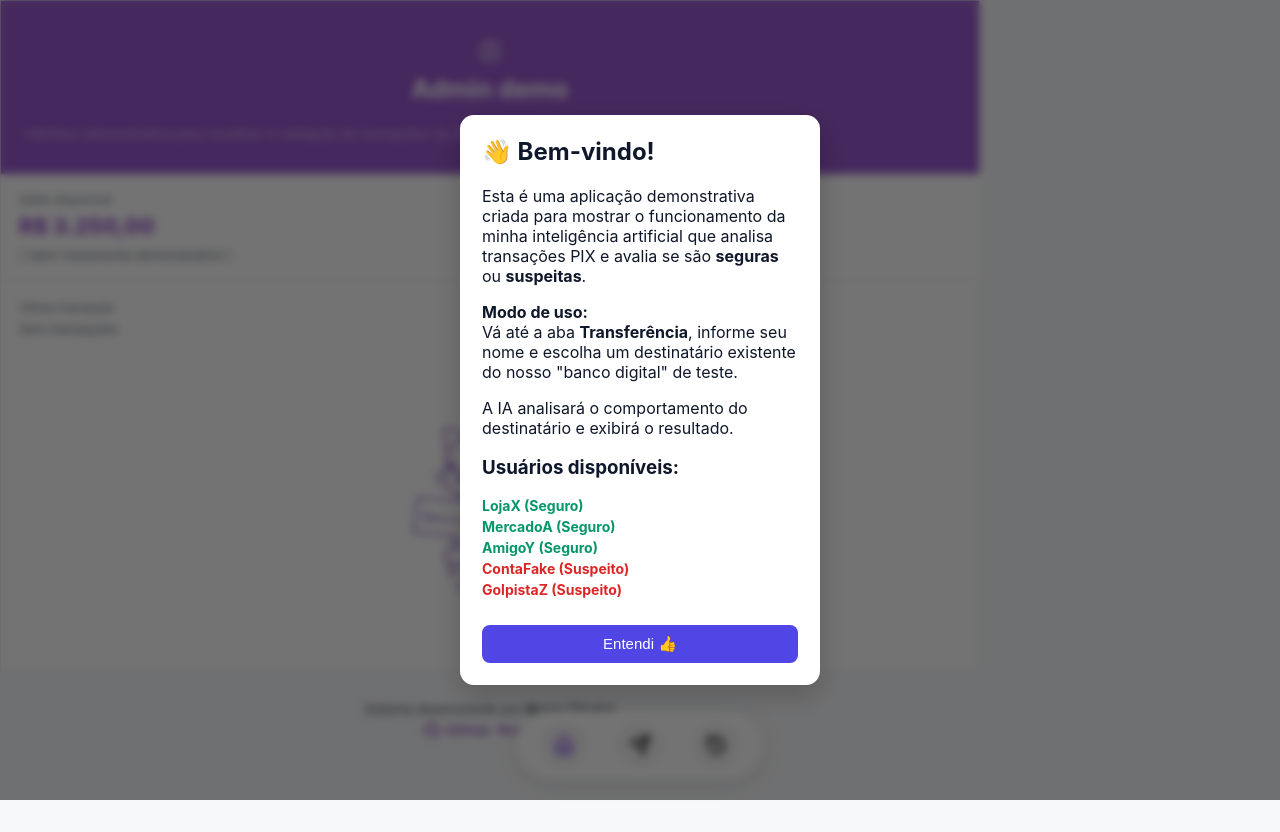
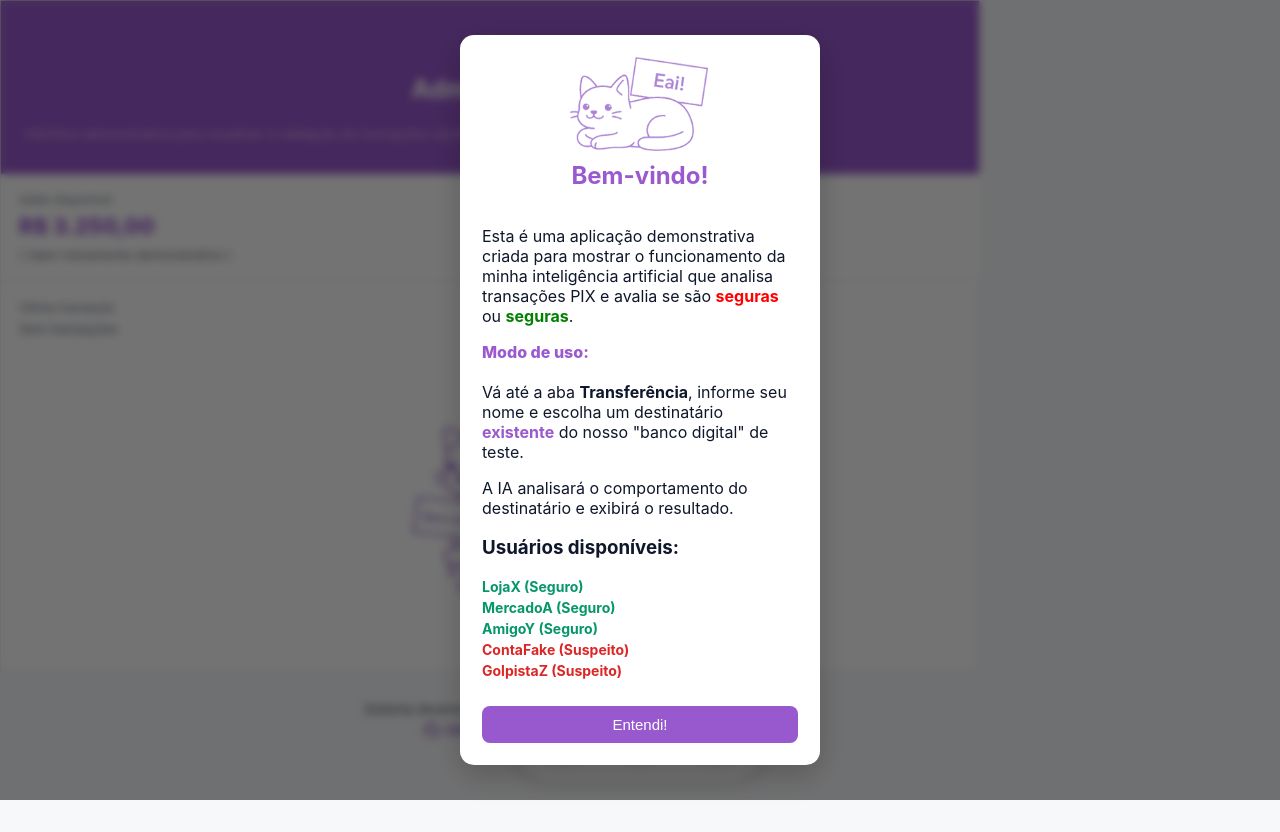
Before and after one commit to 1Kronovi1/pix_ai, a React (Create React App) app in the folder frontend/: page / in a window 1280 px wide. Built offline with nearby package versions, Linux system fonts and the light colour scheme; no server answers.

Commit message:
versão final para apresentação acadêmica, APP V2.0

```diff
--- a/frontend/src/components/WelcomeModal.jsx
+++ b/frontend/src/components/WelcomeModal.jsx
@@ -1,21 +1,25 @@
 import "./WelcomeModal.css";
+import catWelcome from  "../images/catWelcome.png"
 
 export default function WelcomeModal({ onClose }) {
   return (
     <div className="welcome-overlay">
       <div className="welcome-modal">
-        <h2>👋 Bem-vindo!</h2>
+        <div className="welcome-top-container" style={{ width: "100%", display: "flex", flexDirection: "column", gap: "10px" }}>
+          <img src={ catWelcome } style={{width: "140px", alignSelf: "center"}} alt="" />
+          <h2 style={{ alignSelf: "center", color: "var(--purple)" }}>Bem-vindo!</h2>
+        </div>
 
-        <p>
+        <p style={{ lineHeight: "20px" }}>
           Esta é uma aplicação demonstrativa criada para mostrar o funcionamento
           da minha inteligência artificial que analisa transações PIX e avalia se
-          são <strong>seguras</strong> ou <strong>suspeitas</strong>.
+          são <strong style={{color: "red"}}>seguras</strong> ou <strong style={{color: "green"}}>seguras</strong>.
         </p>
 
         <p>
-          <strong>Modo de uso:</strong><br/>
+          <strong style={{color: "var(--purple)", fontWeight: "800"}}>Modo de uso:</strong><br/><br/>
           Vá até a aba <strong>Transferência</strong>, informe seu nome e escolha
-          um destinatário existente do nosso "banco digital" de teste.
+          um destinatário <strong style={{color: "var(--purple)"}}>existente</strong> do nosso "banco digital" de teste.
         </p>
 
         <p>A IA analisará o comportamento do destinatário e exibirá o resultado.</p>
@@ -30,8 +34,8 @@ export default function WelcomeModal({ onClose }) {
           <li className="danger">GolpistaZ (Suspeito)</li>
         </ul>
 
-        <button className="welcome-btn" onClick={onClose}>
-          Entendi 👍
+        <button style={{backgroundColor: "var(--purple)"}} className="welcome-btn" onClick={onClose}>
+          Entendi!
         </button>
       </div>
     </div>
```
Also changed, not shown: frontend/src/images/catWelcome.png (added).
